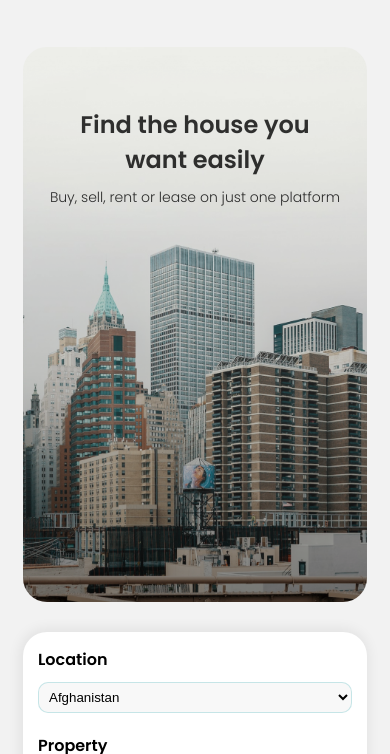
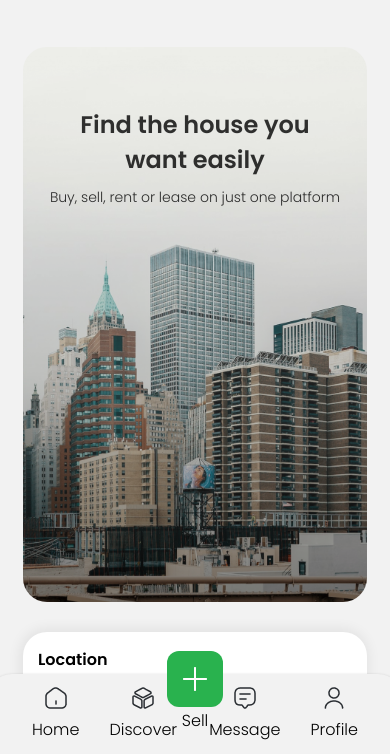
Before and after one commit to blodwenlixiss/middleterm, a plain HTML site: page index.html in a window 390 px wide. Shown: the part 90-844 px from the top of the page. Drawn offline with Linux system fonts and the light colour scheme.

Commit message:
added mobile menu bar

```diff
--- a/index.html
+++ b/index.html
@@ -707,6 +707,47 @@
         <hr />
         <span class="copyright">© 2022 Robert.co.ke Gibraltar</span>
       </div>
+      <div class="space"></div>
     </footer>
+    <div class="fixed">
+      <div class="space-evenly">
+        <div class="space-around">
+          <div class="home">
+            <a href="index.html"
+              ><img src="./img/media-fixed/home-2.png" alt="home"
+            /></a>
+            <span>Home</span>
+          </div>
+          <div class="discover">
+            <a href="#"
+              ><img src="./img/media-fixed/3dcube.png" alt="discover"
+            /></a>
+            <span>Discover</span>
+          </div>
+        </div>
+        <div class="sell">
+          <button>
+            <img
+              class="green-plus"
+              src="./img/media-fixed/Frame (3).png"
+              alt="plus"
+            />
+          </button>
+          <span>Sell</span>
+        </div>
+        <div class="space-around">
+          <div class="message">
+            <a href="#"
+              ><img src="./img/media-fixed/message-text.png" alt="message-text"
+            /></a>
+            <span>Message</span>
+          </div>
+          <div class="user">
+            <a href="#"><img src="./img/media-fixed/user.png" alt="user" /></a>
+            <span>Profile</span>
+          </div>
+        </div>
+      </div>
+    </div>
   </body>
 </html>
--- a/style.css
+++ b/style.css
@@ -8,6 +8,9 @@ body {
   margin-right: auto;
   font-family: Poppins;
   background: #f2f2f2;
+}
+.fixed {
+  display: none;
 }
 .hidden {
   display: none;
@@ -671,4 +674,56 @@ a {
   .footer-nav ul {
     flex-direction: column;
   }
+  .fixed {
+    display: block;
+    position: fixed;
+    bottom: 0;
+    width: 100%;
+    padding: 12px;
+    border-radius: 24px 24px 0px 0px;
+    box-shadow: 0px 1px 3px 0px rgba(0, 0, 0, 0.25);
+    left: 50%;
+    background-color: #f2f2f2;
+    transform: translateX(-50%);
+    z-index: 1;
+  }
+  .space-evenly {
+    display: flex;
+    justify-content: space-evenly;
+  }
+  .space-around {
+    display: flex;
+    justify-content: space-around;
+    align-items: center;
+    gap: 30px;
+  }
+  .green-plus {
+    display: flex;
+    justify-content: center;
+    align-items: center;
+    padding: 12px;
+    border-radius: 12px;
+    background-color: #29b24e;
+  }
+  .home,
+  .discover,
+  .message,
+  .sell,
+  .user {
+    display: flex;
+    flex-direction: column;
+    align-items: center;
+  }
+  .sell {
+    position: absolute;
+    top: -30%;
+  }
+  .sell button {
+    border: none;
+    background: none;
+  }
+  .space {
+    max-width: 100%;
+    height: 70px;
+  }
 }
```
Also changed, not shown: page.html (+41 -0 lines), img/media-fixed/3dcube.png (added), img/media-fixed/Frame (3).png (added), img/media-fixed/home-2.png (added), img/media-fixed/message-text.png (added), img/media-fixed/user.png (added).
